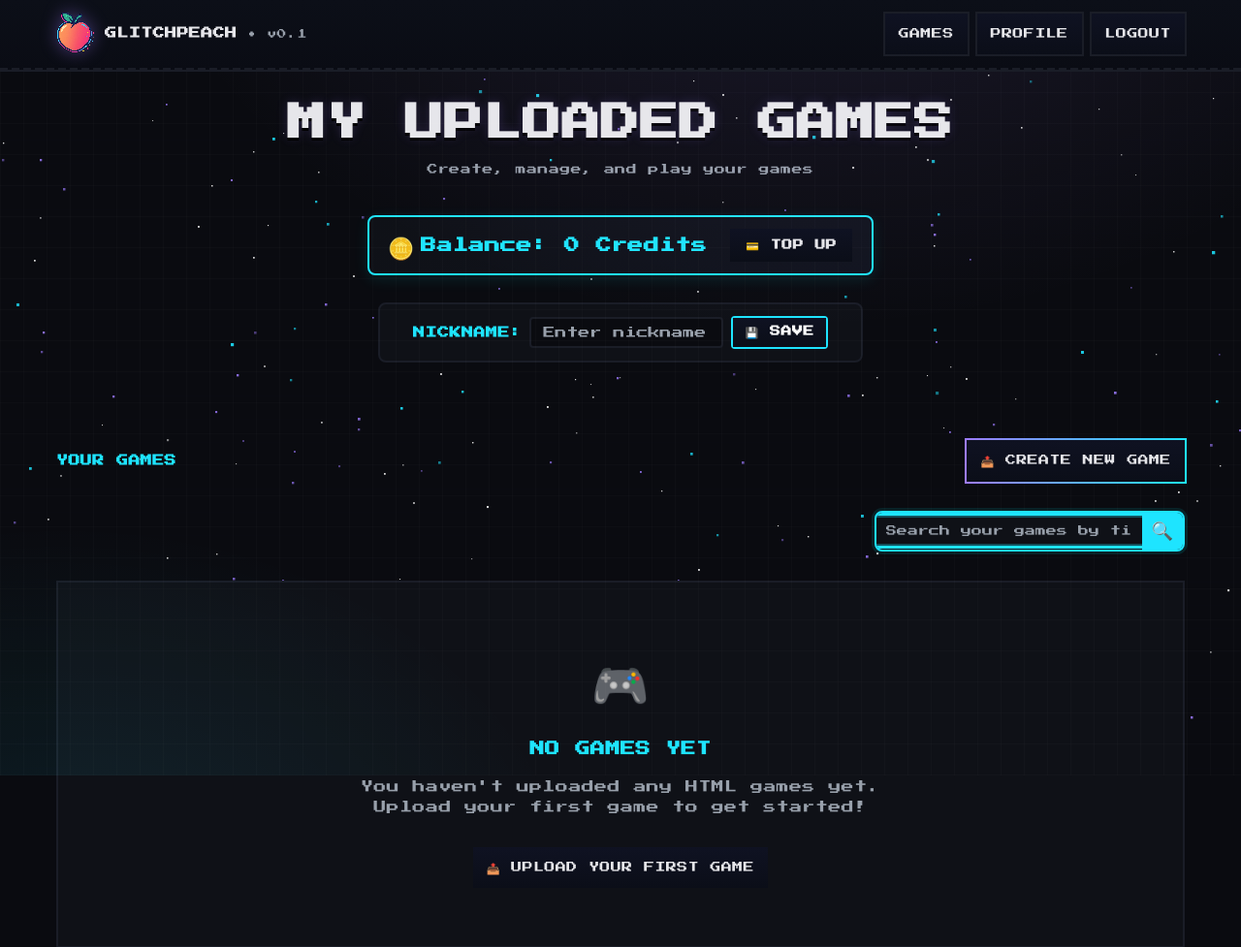
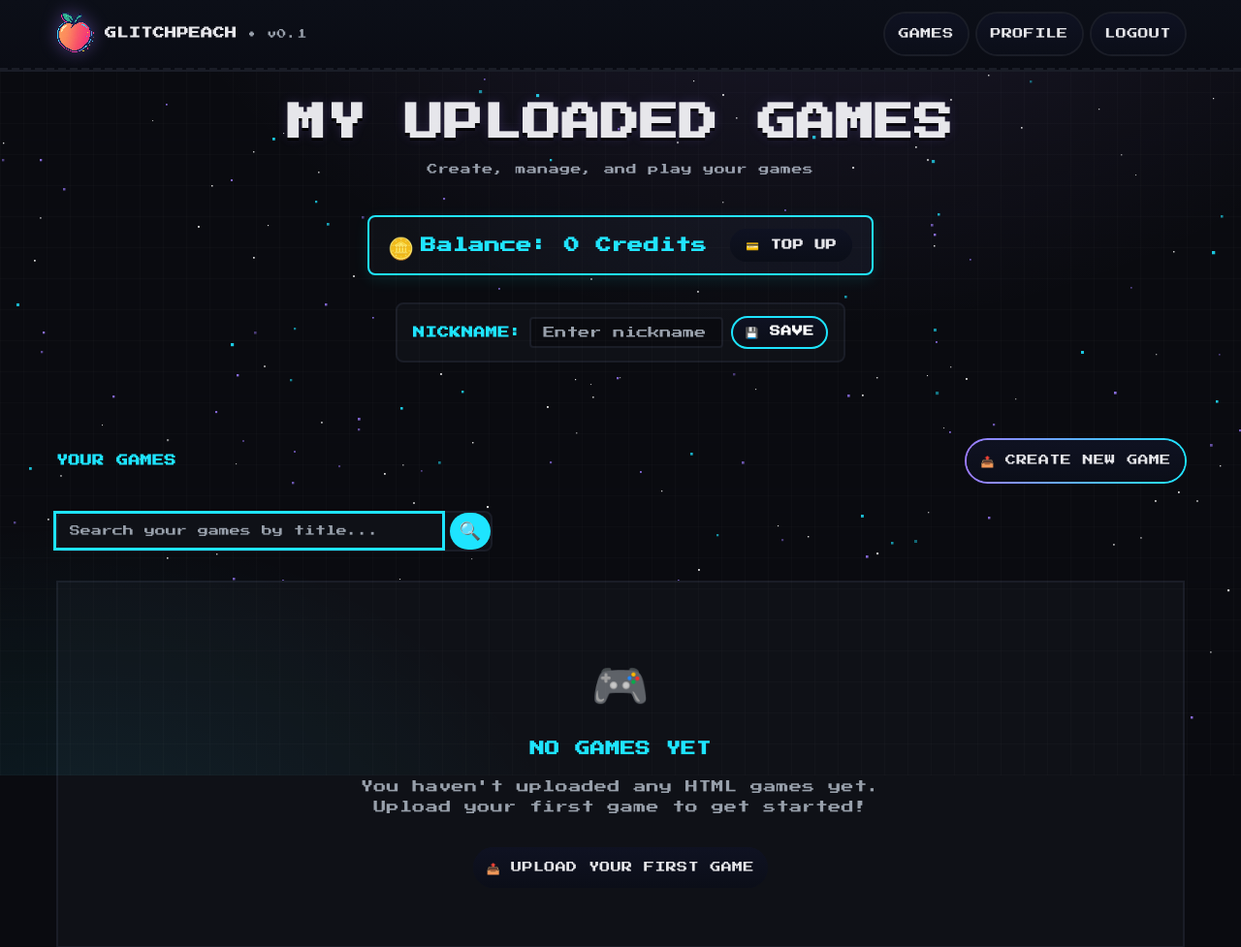
Before and after one commit to AgvanTsydypov/gameengine, a Flask app: page /my-games in a window 1280 px wide. Shown: the top 977 px of the page at 97% size. Run offline with Flask 3, Linux system fonts and the light colour scheme; the visitor is signed in with stand-in values (Sample User, id 1); some libraries are stand-ins or nearby versions.

Commit message:
ui fix + round buttons

```diff
--- a/static/css/style.css
+++ b/static/css/style.css
@@ -74,21 +74,26 @@ header{ position:sticky; top:0; z-index:10; border-bottom:2px solid var(--line);
 .actions{ display:flex; gap:10px; }
 .btn{ position:relative; display:inline-flex; align-items:center; gap:8px; text-decoration:none; color:var(--fg);
   background: linear-gradient(180deg, #121525, #0e1120);
-  padding: 12px 14px; border:0; border-radius:0; transition: transform .08s ease; cursor: crosshair; }
+  padding: 12px 14px; border:0; border-radius:30px; transition: transform .08s ease; cursor: crosshair; }
 .btn::before{ content:""; position:absolute; inset:-2px; background:
   linear-gradient(90deg, var(--neon), var(--cyber));
-  z-index:-1;
+  z-index:-1; border-radius: 30px;
 }
-.btn::after{ content:""; position:absolute; inset:0; background: linear-gradient(180deg, #0f1222, #0b0e18); }
+.btn::after{ content:""; position:absolute; inset:0; background: linear-gradient(180deg, #0f1222, #0b0e18); border-radius: 30px; }
 .btn span{ position:relative; z-index:1; font-family: 'Press Start 2P', system-ui, monospace; }
 .btn:hover{ transform: translateY(-2px); }
 .btn:disabled { opacity: 0.5; cursor: not-allowed; }
 .btn:disabled:hover { transform: none; }
 
-/* Ensure all buttons use pixeled font */
+/* Ensure all buttons use pixeled font and are round */
 .btn, .btn span {
   font-family: 'Press Start 2P', system-ui, monospace !important;
   font-size: 11px !important;
+}
+
+/* Make all buttons round */
+button, input[type="button"], input[type="submit"], .btn {
+  border-radius: 30px !important;
 }
 
 /* Specific rules for form submit buttons */
@@ -98,7 +103,8 @@ header{ position:sticky; top:0; z-index:10; border-bottom:2px solid var(--line);
 }
 
 .btn-ghost{ background: #0d1020; }
-.btn-ghost::before{ background: var(--line); }
+.btn-ghost::before{ background: var(--line); border-radius: 30px; }
+.btn-ghost::after{ border-radius: 30px; }
 
 .btn-cta{ }
 
@@ -220,6 +226,7 @@ h1{ margin:14px 0; font-size: clamp(22px, 5.5vw, 40px); line-height:1.25; text-s
   font-size: 16px;
   cursor: crosshair;
   padding: 4px;
+  border-radius: 30px;
 }
 
 .modal-close:hover {
@@ -268,6 +275,7 @@ h1{ margin:14px 0; font-size: clamp(22px, 5.5vw, 40px); line-height:1.25; text-s
 .form-submit {
   width: 100%;
   margin-top: 8px;
+  border-radius: 30px;
 }
 
 .auth-switch {
@@ -514,7 +522,7 @@ footer{ border-top:2px solid var(--line); text-align:center; color:var(--muted);
   font-size: 12px;
   cursor: pointer;
   padding: 4px;
-  border-radius: 4px;
+  border-radius: 30px;
   transition: all 0.2s ease;
 }
 
@@ -550,6 +558,7 @@ footer{ border-top:2px solid var(--line); text-align:center; color:var(--muted);
   min-width: 100px;
   font-family: 'Press Start 2P', system-ui, monospace !important;
   font-size: 11px !important;
+  border-radius: 30px;
 }
 
 .like-btn-action span {
@@ -609,16 +618,16 @@ footer{ border-top:2px solid var(--line); text-align:center; color:var(--muted);
 .search-container {
   margin-bottom: 30px;
   display: flex;
-  justify-content: flex-end;
+  justify-content: flex-start;
   align-items: center;
   gap: 20px;
   flex-wrap: wrap;
 }
 
 .search-form {
-  width: 320px;
-  max-width: 320px;
-  min-width: 280px;
+  width: 450px;
+  max-width: 450px;
+  min-width: 400px;
 }
 
 .search-input-group {
@@ -628,18 +637,18 @@ footer{ border-top:2px solid var(--line); text-align:center; color:var(--muted);
   background: var(--card);
   border: 2px solid var(--line);
   border-radius: 8px;
-  overflow: hidden;
+  overflow: visible;
   transition: all 0.3s ease;
+  min-height: 40px;
 }
 
 .search-input-group:focus-within {
-  border-color: var(--cyber);
-  box-shadow: 0 0 0 3px rgba(0, 255, 255, 0.1);
+  /* No border highlight on focus */
 }
 
 .search-input {
   flex: 1;
-  padding: 8px 10px;
+  padding: 10px 12px;
   background: transparent;
   border: none;
   color: var(--text);
@@ -647,6 +656,8 @@ footer{ border-top:2px solid var(--line); text-align:center; color:var(--muted);
   font-family: inherit;
   outline: none;
   min-width: 0;
+  box-shadow: none !important;
+  margin: 0;
 }
 
 .search-input::placeholder {
@@ -665,6 +676,8 @@ footer{ border-top:2px solid var(--line); text-align:center; color:var(--muted);
   justify-content: center;
   min-width: 40px;
   flex-shrink: 0;
+  border-radius: 30px;
+  margin-left: 10px;
 }
 
 .search-btn:hover {
@@ -689,6 +702,7 @@ footer{ border-top:2px solid var(--line); text-align:center; color:var(--muted);
   text-decoration: none;
   min-width: 30px;
   flex-shrink: 0;
+  border-radius: 30px;
 }
 
 .clear-search-btn:hover {
--- a/templates/create_game.html
+++ b/templates/create_game.html
@@ -1514,7 +1514,7 @@ function testPublishingProgress() {
   justify-content: center;
   background: linear-gradient(180deg, #121525, #0e1120);
   overflow: hidden;
-  border-radius: 4px;
+  border-radius: 30px;
 }
 
 .btn-progress-fill {
@@ -1526,7 +1526,7 @@ function testPublishingProgress() {
   background: linear-gradient(90deg, #00ff88, #00cc66);
   transition: width 0.3s ease;
   opacity: 0.8;
-  border-radius: 4px;
+  border-radius: 30px;
 }
 
 .btn-progress-text {
@@ -1626,7 +1626,7 @@ function testPublishingProgress() {
 .model-cost {
   background: rgba(0, 255, 255, 0.1);
   border: 1px solid var(--cyber);
-  border-radius: 4px;
+  border-radius: 30px;
   padding: 4px 8px;
   margin-top: 6px;
   text-align: center;
--- a/templates/edit_game.html
+++ b/templates/edit_game.html
@@ -1010,7 +1010,7 @@ document.getElementById('update-modal').addEventListener('click', function(e) {
   justify-content: center;
   background: linear-gradient(180deg, #121525, #0e1120);
   overflow: hidden;
-  border-radius: 4px;
+  border-radius: 30px;
 }
 
 .btn-progress-fill {
@@ -1022,7 +1022,7 @@ document.getElementById('update-modal').addEventListener('click', function(e) {
   background: linear-gradient(90deg, #00ff88, #00cc66);
   transition: width 0.3s ease;
   opacity: 0.8;
-  border-radius: 4px;
+  border-radius: 30px;
 }
 
 .btn-progress-text {
@@ -1107,7 +1107,7 @@ document.getElementById('update-modal').addEventListener('click', function(e) {
 .model-cost {
   background: rgba(0, 255, 255, 0.1);
   border: 1px solid var(--cyber);
-  border-radius: 4px;
+  border-radius: 30px;
   padding: 4px 8px;
   margin-top: 6px;
   text-align: center;
--- a/templates/games.html
+++ b/templates/games.html
@@ -5,7 +5,6 @@
 {% block content %}
 <main>
   <section class="hero">
-    <div class="kicker"><span class="dot"></span>DISCOVER • PLAY • ENJOY</div>
     <h1>COMMUNITY GAMES</h1>
     <p class="sub">Explore amazing games created and shared by our community members</p>
   </section>
--- a/templates/my_games.html
+++ b/templates/my_games.html
@@ -18,7 +18,7 @@
 
   <!-- Profile Section -->
   <section class="section">
-    <div style="max-width: 500px; margin: 0 auto;">
+    <div style="max-width: 500px; margin: 0 auto; width: fit-content;">
       <div class="profile-card-compact">
         <div class="profile-content-compact">
           <form id="nickname-form" class="nickname-form-compact">
@@ -38,11 +38,6 @@
                 <button type="submit" class="btn btn-primary-compact" id="save-nickname-btn">
                   <span id="save-btn-text">💾 SAVE</span>
                 </button>
-                {% if user_nickname %}
-                <button type="button" class="btn btn-secondary-compact" onclick="deleteNickname()">
-                  <span>🗑️ REMOVE</span>
-                </button>
-                {% endif %}
               </div>
             </div>
           </form>
@@ -61,7 +56,7 @@
       </div>
 
       <!-- Search Bar -->
-      <div class="search-container" style="justify-content: flex-end;">
+      <div class="search-container">
         <form class="search-form" method="GET" action="{{ url_for('my_games') }}">
           <div class="search-input-group">
             <input
@@ -274,32 +269,6 @@ function saveNickname() {
   });
 }
 
-function deleteNickname() {
-  if (confirm('Are you sure you want to remove your nickname? This will make your games display with your user ID instead.')) {
-    fetch('/delete-nickname', {
-      method: 'POST',
-      headers: {
-        'Content-Type': 'application/json',
-      }
-    })
-    .then(response => response.json())
-    .then(data => {
-      if (data.success) {
-        App.showAlert('Nickname removed successfully!', 'success');
-        // Reload the page to update the display
-        setTimeout(() => {
-          window.location.reload();
-        }, 1000);
-      } else {
-        App.showAlert(data.error || 'Failed to remove nickname', 'error');
-      }
-    })
-    .catch(error => {
-      console.error('Delete nickname error:', error);
-      App.showAlert('Failed to remove nickname', 'error');
-    });
-  }
-}
 
 function updateCurrentNicknameDisplay(nickname) {
   const currentNicknameDiv = document.querySelector('.current-nickname');
@@ -317,9 +286,6 @@ function updateCurrentNicknameDisplay(nickname) {
       currentNicknameDiv.innerHTML = `
         <span class="nickname-label">Current nickname:</span>
         <span class="nickname-value">${nickname}</span>
-        <button class="btn btn-secondary btn-sm" onclick="deleteNickname()">
-          <span>🗑️ REMOVE</span>
-        </button>
       `;
       profileContent.appendChild(currentNicknameDiv);
     }
@@ -451,6 +417,7 @@ function updateCurrentNicknameDisplay(nickname) {
   position: relative;
   overflow: hidden;
   transition: all 0.3s ease;
+  border-radius: 30px;
 }
 
 .btn-secondary:hover {
@@ -516,6 +483,8 @@ function updateCurrentNicknameDisplay(nickname) {
   border-radius: 8px;
   overflow: hidden;
   margin-bottom: 20px;
+  width: fit-content;
+  min-width: 0;
 }
 
 .profile-content-compact {
@@ -555,6 +524,8 @@ function updateCurrentNicknameDisplay(nickname) {
   display: flex;
   gap: 8px;
   align-items: center;
+  flex-wrap: nowrap;
+  justify-content: center;
 }
 
 .form-input-compact {
@@ -583,7 +554,7 @@ function updateCurrentNicknameDisplay(nickname) {
   border: 2px solid var(--cyber);
   color: #ffffff;
   padding: 8px 12px;
-  border-radius: 4px;
+  border-radius: 30px;
   font-size: 11px;
   font-weight: 600;
   text-transform: uppercase;
@@ -613,7 +584,7 @@ function updateCurrentNicknameDisplay(nickname) {
   border: 2px solid var(--line);
   color: #ff4444;
   padding: 8px 12px;
-  border-radius: 4px;
+  border-radius: 30px;
   font-size: 11px;
   font-weight: 600;
   text-transform: uppercase;
@@ -624,6 +595,8 @@ function updateCurrentNicknameDisplay(nickname) {
   display: inline-flex;
   align-items: center;
   gap: 4px;
+  flex-shrink: 0;
+  max-width: fit-content;
 }
 
 .btn-secondary-compact:hover {
@@ -685,7 +658,7 @@ function updateCurrentNicknameDisplay(nickname) {
 
   .input-group-compact {
     display: flex;
-    flex-wrap: wrap;
+    flex-wrap: nowrap;
     gap: 8px;
     justify-content: center;
   }
@@ -697,9 +670,10 @@ function updateCurrentNicknameDisplay(nickname) {
 
   .btn-primary-compact,
   .btn-secondary-compact {
-    flex: 1;
+    flex-shrink: 0;
     min-width: 80px;
     justify-content: center;
+    max-width: fit-content;
   }
 }
 </style>
```
